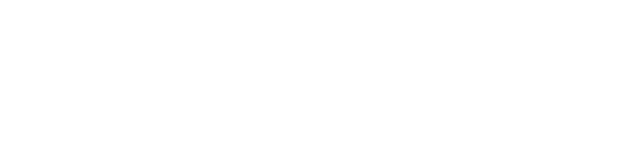
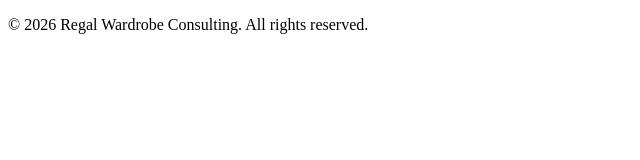
Before and after one commit to josiahg0922-rgl/Regal-Website, a plain HTML site: page Pages/Home/index.html in a window 1280 px wide. Shown: the whole page, without its empty margins (0-640 px from the left). Drawn offline with Linux system fonts and the light colour scheme.

Commit message:
Update index.html

```diff
--- a/Pages/Home/index.html
+++ b/Pages/Home/index.html
@@ -1,11 +1,19 @@
 <!DOCTYPE html>
+
 <html lang="en">
+
 <head>
     <meta charset="UTF-8">
     <meta name="viewport" content="width=device-width, initial-scale=1.0">
     <title>Regal Wardrobe Consulting</title>
 </head>
+
 <body>
 
 </body>
+
+<footer>
+<p>&copy; 2026 Regal Wardrobe Consulting. All rights reserved.</p>
+</footer>
+
 </html>
```
